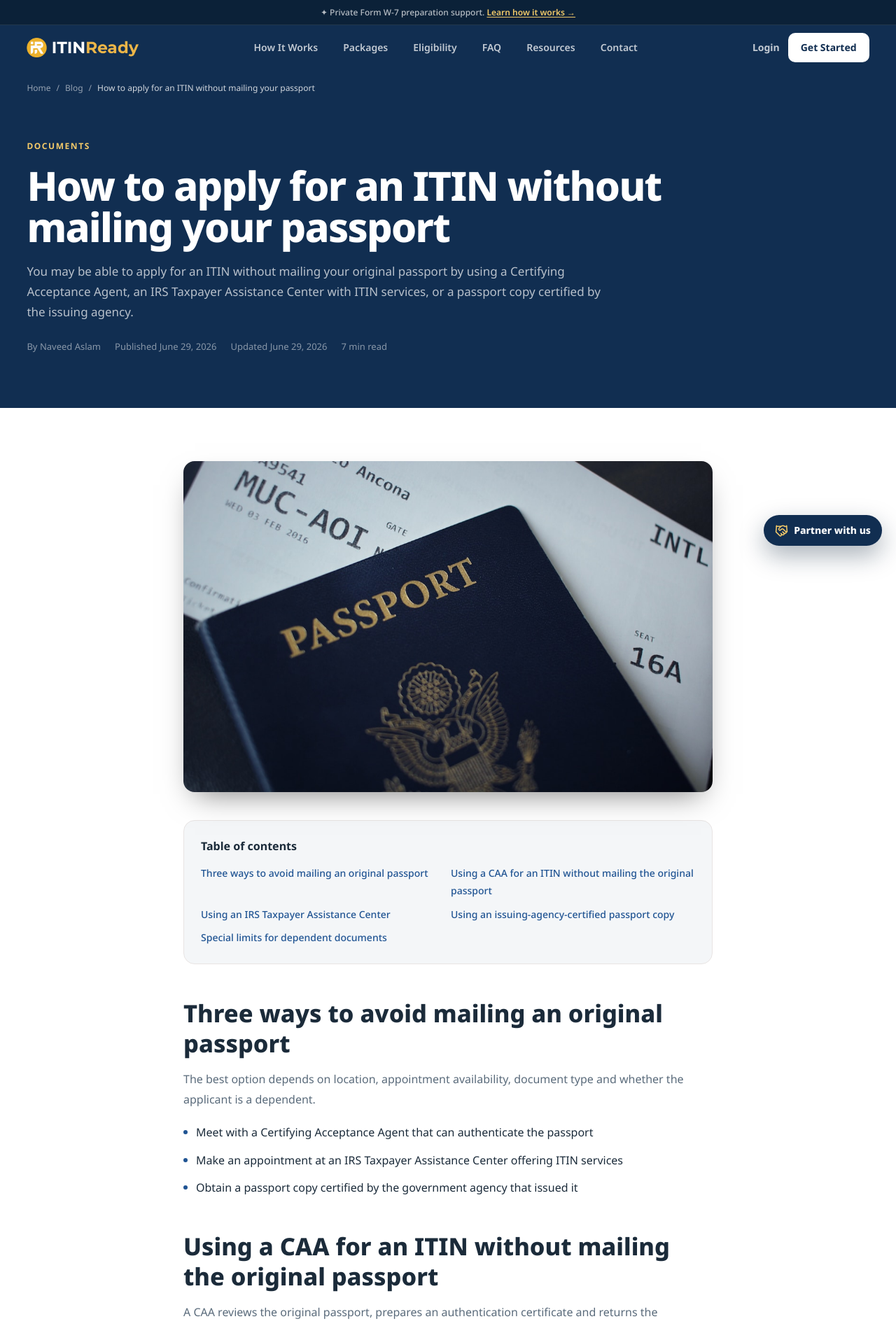
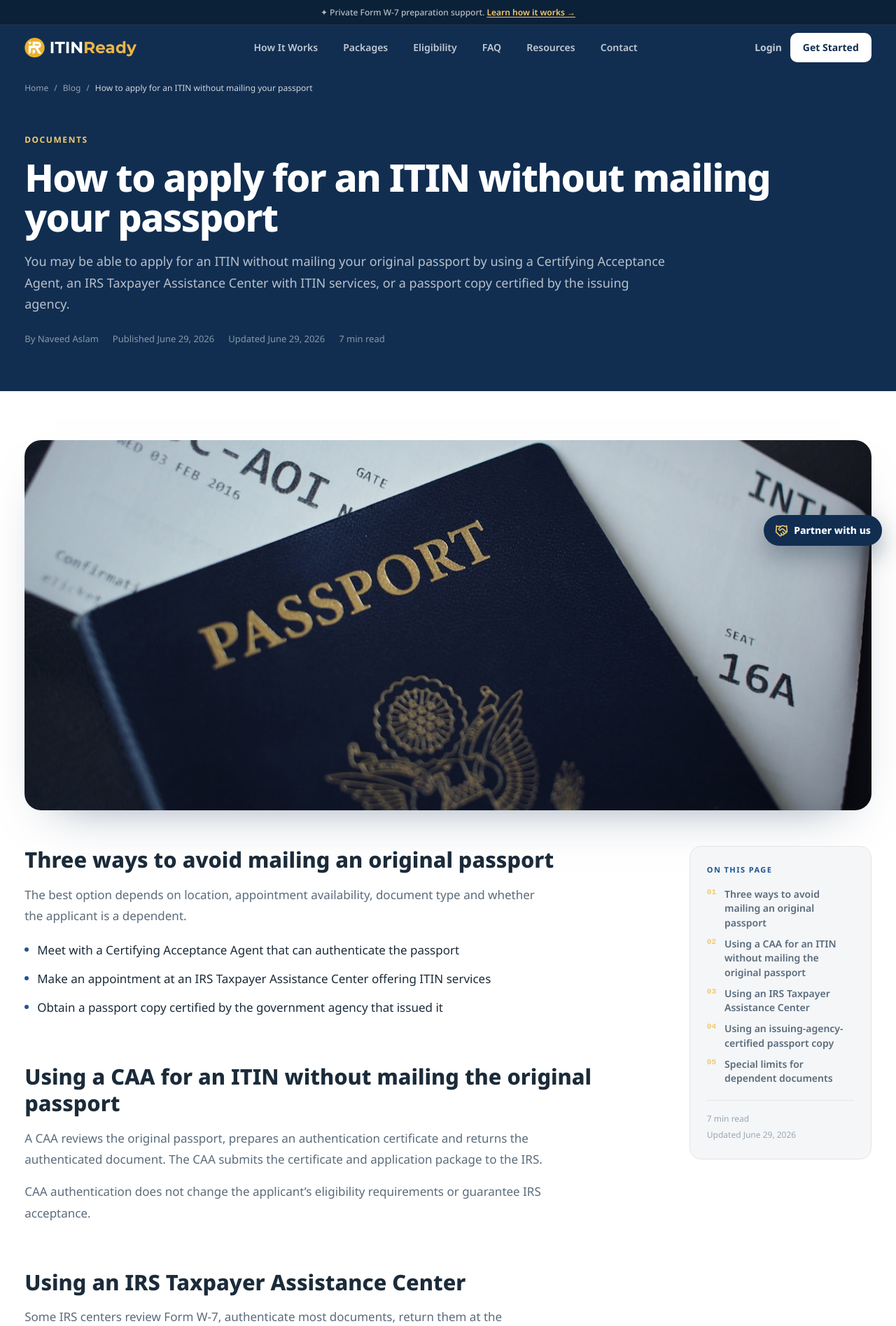
Before and after one commit to Naveed1891/ITIN-Filing-Website, a Next.js app: page /blog/apply-for-itin-without-mailing-passport in a window 1280 px wide. Shown: the top 1895 px of the page at 70% size. Built offline with nearby package versions, Linux system fonts and the light colour scheme; no server answers; a web font is replaced by a local one.

Commit message:
Responsiveness Improvizations

```diff
--- a/src/app/globals.css
+++ b/src/app/globals.css
@@ -5,8 +5,8 @@
 @custom-variant dark (&:is(.dark *));
 
 :root {
-  --site-max-width: 1680px;
-  --site-gutter: clamp(1rem, 3vw, 4rem);
+  --site-max-width: 1800px;
+  --site-gutter: clamp(0.875rem, 2.75vw, 3.5rem);
   --reading-width: 760px;
   --background: oklch(1 0 0);
   --foreground: oklch(0.147 0.004 49.3);
@@ -100,6 +100,21 @@ body {
   color: var(--color-text-dark);
   font-family: var(--font-sans);
   line-height: 1.6;
+  overflow-x: clip;
+}
+
+img,
+svg,
+video,
+canvas {
+  max-width: 100%;
+}
+
+p,
+li,
+dd,
+blockquote {
+  overflow-wrap: break-word;
 }
 
 /* Shared layout utilities */
@@ -112,7 +127,7 @@ body {
 }
 
 .section-padding {
-  padding-block: clamp(3.5rem, 6vw, 5rem);
+  padding-block: clamp(2.75rem, 5.5vw, 5rem);
 }
 
 .section-stack {
--- a/src/components/checkout/ContactForm.tsx
+++ b/src/components/checkout/ContactForm.tsx
@@ -54,7 +54,7 @@ export function ContactForm({ onNext }: ContactFormProps) {
         Your information
       </h2>
 
-      <div className="grid grid-cols-2 sm:grid-cols-1 gap-4">
+      <div className="grid grid-cols-1 gap-4 sm:grid-cols-2">
         <FormField
           label="First name"
           value={data.firstName}
--- a/src/components/content/ArticlePage.tsx
+++ b/src/components/content/ArticlePage.tsx
@@ -75,15 +75,15 @@ export function ArticlePage({ article }: { article: BlogArticle }) {
             { label: article.title },
           ]}
         />
-        <div className="site-container pb-[clamp(3.5rem,6vw,5rem)] pt-[clamp(2rem,4vw,3rem)]">
-          <div className="max-w-[1100px]">
+        <div className="site-container pb-[clamp(2.75rem,5vw,5rem)] pt-[clamp(1.5rem,3vw,3rem)]">
+          <div className="max-w-[1280px]">
             <p className="text-[12px] font-bold uppercase tracking-[0.13em] text-gold">
               {article.category}
             </p>
-            <h1 className="mt-4 max-w-[980px] text-[clamp(2rem,4.5vw,4.25rem)] font-extrabold leading-[1.04] tracking-[-0.03em] text-white">
+            <h1 className="mt-4 max-w-[1180px] text-[clamp(1.9rem,4.25vw,4.5rem)] font-extrabold leading-[1.04] tracking-[-0.03em] text-white">
               {article.title}
             </h1>
-            <p className="mt-5 max-w-[820px] text-[15px] leading-[1.7] text-white/70 sm:text-[17px]">
+            <p className="mt-5 max-w-[920px] text-[14px] leading-[1.7] text-white/70 sm:text-[16px] lg:text-[18px]">
               {article.summary}
             </p>
             <div className="mt-6 flex flex-wrap gap-x-5 gap-y-2 text-[12px] text-white/50 sm:text-[13px]">
@@ -107,9 +107,9 @@ export function ArticlePage({ article }: { article: BlogArticle }) {
       </section>
 
       <article className="section-padding bg-white">
-        <div className="mx-auto w-full max-w-[820px] px-4 md:px-6 lg:px-8">
+        <div className="site-container max-w-[1440px]">
           {image && (
-            <div className="relative mb-10 aspect-[16/10] overflow-hidden rounded-card bg-bg-light shadow-sm">
+            <div className="relative mb-[clamp(2rem,4vw,3.5rem)] aspect-[16/10] overflow-hidden rounded-[clamp(14px,2vw,24px)] bg-bg-light shadow-[0_30px_70px_-44px_rgba(17,46,81,0.55)] sm:aspect-[16/8] xl:aspect-[16/7]">
               <Image
                 src={image.src}
                 alt={image.alt}
@@ -117,40 +117,50 @@ export function ArticlePage({ article }: { article: BlogArticle }) {
                 priority
                 className="object-cover"
                 style={{ objectPosition: image.objectPosition }}
-                sizes="(max-width: 860px) calc(100vw - 32px), 820px"
+                sizes="(max-width: 640px) calc(100vw - 28px), (max-width: 1536px) calc(100vw - 8vw), 1440px"
               />
             </div>
           )}
+          <div className="grid min-w-0 gap-[clamp(2rem,4vw,5rem)] xl:grid-cols-[minmax(0,920px)_minmax(260px,1fr)] xl:items-start">
             <nav
               aria-label="Table of contents"
-            className="rounded-card border border-border bg-bg-light p-5 sm:p-6"
+              className="order-first rounded-card border border-border bg-bg-light p-5 sm:p-6 xl:order-last xl:sticky xl:top-24"
             >
-            <p className="font-bold text-text-dark">Table of contents</p>
-            <ol className="mt-3 grid gap-2 sm:grid-cols-2">
-              {article.sections.map((section) => (
+              <p className="text-[11px] font-bold uppercase tracking-[0.13em] text-blue">
+                On this page
+              </p>
+              <ol className="mt-4 grid gap-x-6 gap-y-2.5 sm:grid-cols-2 xl:grid-cols-1">
+                {article.sections.map((section, index) => (
                   <li key={section.id}>
                     <a
                       href={`#${section.id}`}
-                    className="text-[14px] font-medium text-blue hover:underline"
+                      className="group flex gap-3 text-[13px] font-semibold leading-[1.45] text-text-mid transition-colors hover:text-blue sm:text-[14px]"
                     >
-                    {section.title}
+                      <span className="font-mono text-[11px] text-gold" aria-hidden="true">
+                        {String(index + 1).padStart(2, "0")}
+                      </span>
+                      <span>{section.title}</span>
                     </a>
                   </li>
                 ))}
               </ol>
+              <div className="mt-5 border-t border-border pt-4 text-[12px] leading-relaxed text-text-muted">
+                <p>{article.readingTime}</p>
+                <p className="mt-1">Updated {formatDate(article.updated)}</p>
+              </div>
             </nav>
 
-          <div className="mt-12 space-y-12">
+            <div className="min-w-0 space-y-[clamp(2.75rem,5vw,4.5rem)]">
             {article.sections.map((section) => (
               <section key={section.id} id={section.id} className="scroll-mt-28">
-                <h2 className="text-[clamp(1.45rem,3vw,2.15rem)] font-extrabold leading-tight text-text-dark">
+                <h2 className="text-[clamp(1.4rem,2.4vw,2.3rem)] font-extrabold leading-tight text-text-dark">
                   {section.title}
                 </h2>
                 <div className="mt-4 space-y-4">
                   {section.paragraphs.map((paragraph) => (
                     <p
                       key={paragraph}
-                      className="text-[15px] leading-[1.8] text-text-mid sm:text-[16px]"
+                      className="max-w-[78ch] text-[15px] leading-[1.78] text-text-mid sm:text-[16px] lg:text-[17px]"
                     >
                       {paragraph}
                     </p>
@@ -161,7 +171,7 @@ export function ArticlePage({ article }: { article: BlogArticle }) {
                     {section.bullets.map((item) => (
                       <li
                         key={item}
-                        className="flex gap-3 text-[15px] leading-[1.7] text-text-dark sm:text-[16px]"
+                        className="flex max-w-[78ch] gap-3 text-[15px] leading-[1.7] text-text-dark sm:text-[16px] lg:text-[17px]"
                       >
                         <span
                           aria-hidden="true"
@@ -178,7 +188,7 @@ export function ArticlePage({ article }: { article: BlogArticle }) {
             <section aria-labelledby="article-faq-title">
               <h2
                 id="article-faq-title"
-                className="text-[clamp(1.45rem,3vw,2.15rem)] font-extrabold text-text-dark"
+                  className="text-[clamp(1.4rem,2.4vw,2.3rem)] font-extrabold text-text-dark"
               >
                 Frequently asked questions
               </h2>
@@ -186,29 +196,18 @@ export function ArticlePage({ article }: { article: BlogArticle }) {
                 {article.faqs.map((faq) => (
                   <details
                     key={faq.question}
-                    className="rounded-[14px] border border-border bg-bg-light p-5"
+                    className="rounded-[14px] border border-border bg-bg-light p-4 sm:p-5"
                   >
                     <summary className="cursor-pointer list-none font-semibold text-text-dark">
                       {faq.question}
                     </summary>
-                    <p className="mt-3 text-[15px] leading-[1.7] text-text-mid">
+                    <p className="mt-3 text-[14px] leading-[1.7] text-text-mid sm:text-[15px] lg:text-[16px]">
                       {faq.answer}
                     </p>
                   </details>
                 ))}
               </div>
             </section>
-
-            <aside className="rounded-card border border-gold/50 bg-gold/10 p-5 sm:p-6">
-              <h2 className="text-[16px] font-bold text-navy">
-                Professional-information disclaimer
-              </h2>
-              <p className="mt-2 text-[14px] leading-[1.7] text-text-mid">
-                This article provides general information, not individualized
-                tax or legal advice. ITIN rules can change; use the current IRS
-                Form W-7 instructions for your circumstances.
-              </p>
-            </aside>
 
             <section>
               <h2 className="text-[18px] font-extrabold text-text-dark">
@@ -231,6 +230,7 @@ export function ArticlePage({ article }: { article: BlogArticle }) {
             </section>
             </div>
           </div>
+        </div>
       </article>
 
       <section className="section-padding bg-bg-light">
@@ -244,7 +244,7 @@ export function ArticlePage({ article }: { article: BlogArticle }) {
                 Related ITIN guides
               </h2>
             </div>
-            <div className="grid items-stretch gap-5 md:grid-cols-3">
+            <div className="grid items-stretch gap-5 sm:grid-cols-2 xl:grid-cols-3">
               {related.map((item) => (
                 <ArticleCard key={item.slug} article={item} />
               ))}
--- a/src/components/content/Breadcrumbs.tsx
+++ b/src/components/content/Breadcrumbs.tsx
@@ -8,16 +8,16 @@ interface BreadcrumbItem {
 export function Breadcrumbs({ items }: { items: BreadcrumbItem[] }) {
   return (
     <nav aria-label="Breadcrumb" className="site-container py-4">
-      <ol className="flex flex-wrap items-center gap-2 text-[12px] text-white/55">
+      <ol className="flex min-w-0 flex-wrap items-center gap-2 text-[11px] text-white/55 sm:text-[12px]">
         {items.map((item, index) => (
-          <li key={`${item.label}-${index}`} className="flex items-center gap-2">
+          <li key={`${item.label}-${index}`} className="flex min-w-0 items-center gap-2">
             {index > 0 && <span aria-hidden="true">/</span>}
             {item.href ? (
               <Link href={item.href} className="transition-colors hover:text-white">
                 {item.label}
               </Link>
             ) : (
-              <span aria-current="page" className="text-white/80">
+              <span aria-current="page" className="max-w-[72vw] truncate text-white/80 sm:max-w-none sm:whitespace-normal">
                 {item.label}
               </span>
             )}
--- a/src/components/content/PublicPage.tsx
+++ b/src/components/content/PublicPage.tsx
@@ -57,7 +57,7 @@ export function PublicPage({ page }: { page: PublicPageData }) {
       </section>
 
       <section className="section-padding bg-white">
-        <div className="mx-auto w-full max-w-[820px] px-4 md:px-6 lg:px-8">
+        <div className="site-container max-w-[1040px]">
           <div className="space-y-12">
             {page.sections.map((section) => (
               <Reveal
--- a/src/components/partner/PartnershipButton.tsx
+++ b/src/components/partner/PartnershipButton.tsx
@@ -2,5 +2,5 @@ import Link from "next/link";
 import { Handshake } from "lucide-react";
 
 export function PartnershipButton() {
-  return <Link href="/become-partner#partner-form" aria-label="Become an ITINReady partner" className="fixed bottom-5 right-5 z-50 flex items-center gap-2 rounded-full bg-navy px-4 py-3 text-sm font-extrabold text-white shadow-[0_14px_35px_rgba(11,33,56,.35)] transition hover:-translate-y-0.5 hover:bg-blue focus:outline-none focus:ring-4 focus:ring-gold/40"><Handshake size={19} className="text-gold" /><span className="hidden sm:inline">Partner with us</span></Link>;
+  return <Link href="/become-partner#partner-form" aria-label="Become an ITINReady partner" className="fixed bottom-4 right-4 z-50 flex items-center gap-2 rounded-full bg-navy p-3 text-sm font-extrabold text-white shadow-[0_14px_35px_rgba(11,33,56,.35)] transition hover:-translate-y-0.5 hover:bg-blue focus:outline-none focus:ring-4 focus:ring-gold/40 lg:bottom-5 lg:right-5 lg:px-4"><Handshake size={19} className="text-gold" /><span className="hidden lg:inline">Partner with us</span></Link>;
 }
```
Lines whose indentation alone changed are shown as unchanged.
